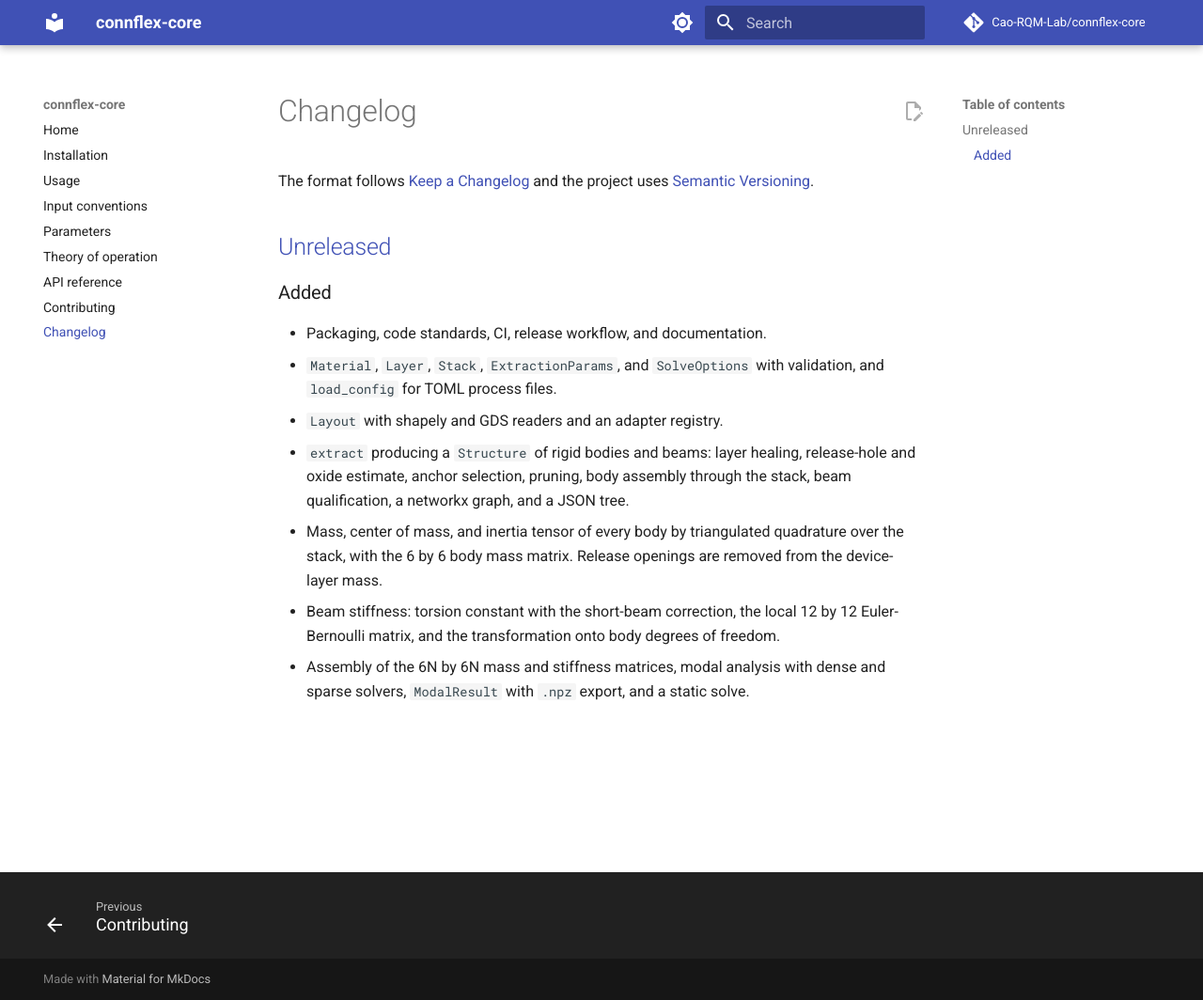
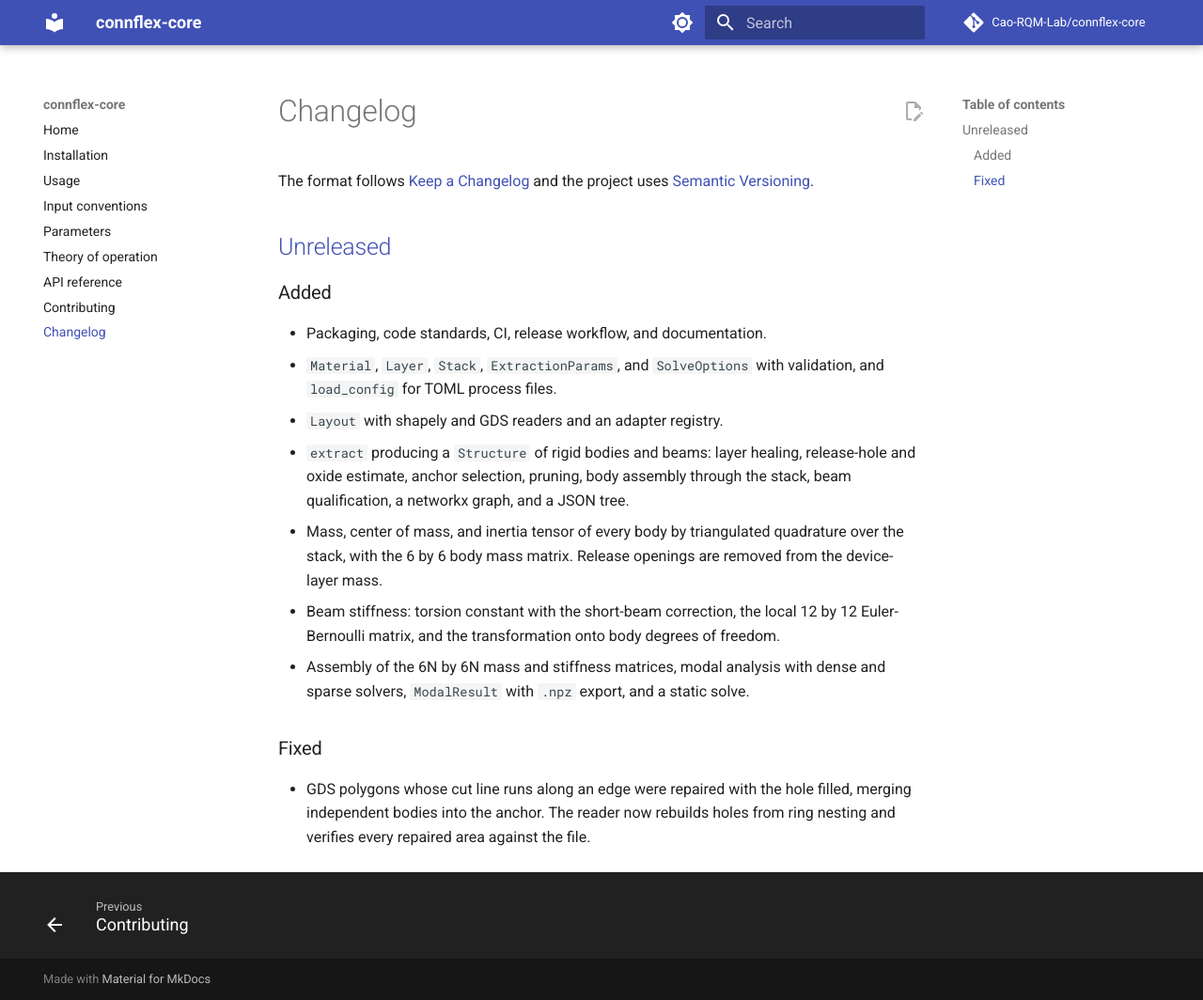
Before and after one commit to Cao-RQM-Lab/connflex-core, an MkDocs documentation site: the page built from docs/changelog.md, in a window 1280 px wide and 1064 px high. Shown: the whole window at 94% size. Built offline with MkDocs 1.6.1 and Material for MkDocs 9.7.7, drawn with Linux system fonts in a browser that asks for light colours; comment, search, counter and statistics services are not loaded.

Commit message:
Record GDS repair fix in changelog and usage page

```diff
--- a/CHANGELOG.md
+++ b/CHANGELOG.md
@@ -23,4 +23,10 @@ and the project uses [Semantic Versioning](https://semver.org/spec/v2.0.0.html).
 - Assembly of the 6N by 6N mass and stiffness matrices, modal analysis with
   dense and sparse solvers, `ModalResult` with `.npz` export, and a static solve.
 
+### Fixed
+
+- GDS polygons whose cut line runs along an edge were repaired with the hole
+  filled, merging independent bodies into the anchor. The reader now rebuilds
+  holes from ring nesting and verifies every repaired area against the file.
+
 [Unreleased]: https://github.com/Cao-RQM-Lab/connflex-core/commits/main
```
Also changed, not shown: docs/usage.md (+2 -1 lines).
